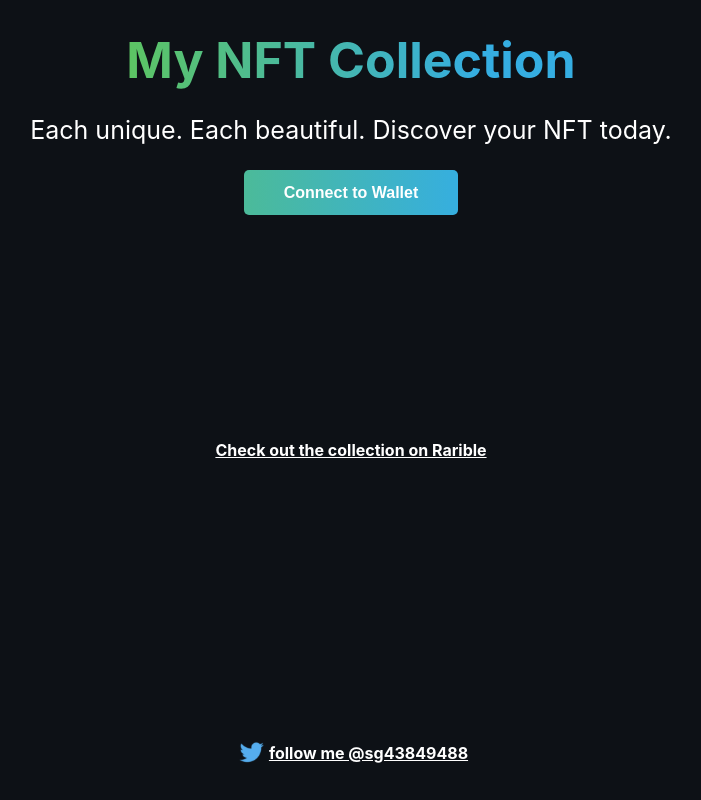
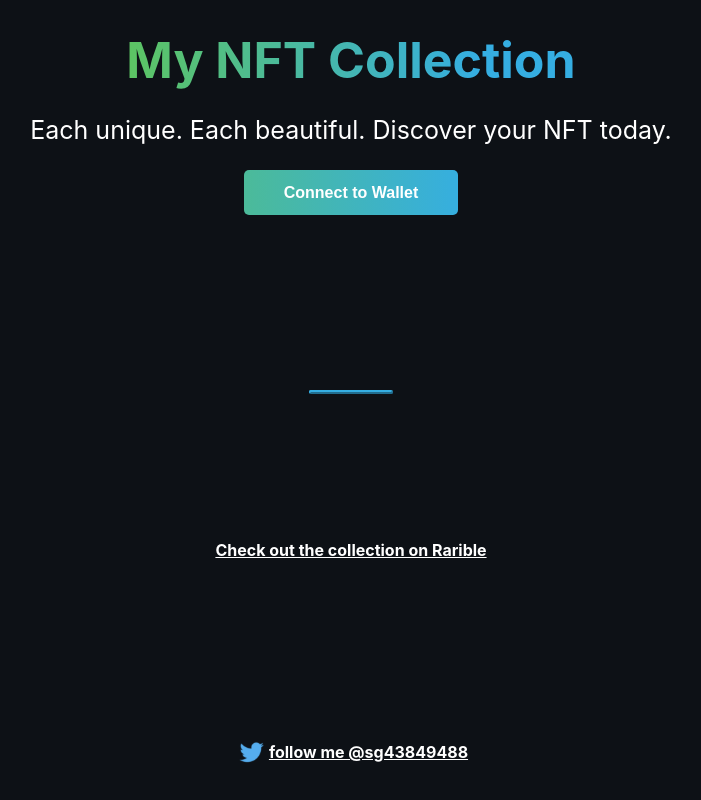
Before and after one commit to scirocco21/-buildspace-nft-collection-frontend, a React (Vite) app: page / in a window 1280 px wide. Shown: the whole page, without its empty margins (289-990 px from the left). Built offline with nearby package versions, Linux system fonts and the light colour scheme.

Commit message:
style: add border around mint counter

```diff
--- a/src/App.jsx
+++ b/src/App.jsx
@@ -201,9 +201,11 @@ useEffect(() => {
           </button>
           }
         </div>
-        { currentAccount &&
-        <p className="gradient-text"><i>{totalMinted} out of {MAX_MINT} NFTs minted</i></p>
-        }
+        <div className="mint-counter">
+          { currentAccount &&
+          <p className="gradient-text"><i>{totalMinted} out of {MAX_MINT} NFTs minted</i></p>
+          }
+        </div>
          <div className="collection-container">
             <a
               className="footer-text"
--- a/src/styles/App.css
+++ b/src/styles/App.css
@@ -33,6 +33,16 @@
   background-clip: text;
   -webkit-background-clip: text;
   -webkit-text-fill-color: transparent;
+}
+
+.mint-counter {
+  border-style: outset;
+  border-color: #35aee2;
+  border-width: 2px;
+  width: 80px;
+  margin: 50px auto 20px auto;
+  border-radius: 5px;
+
 }
 
 .cta-button {
```
